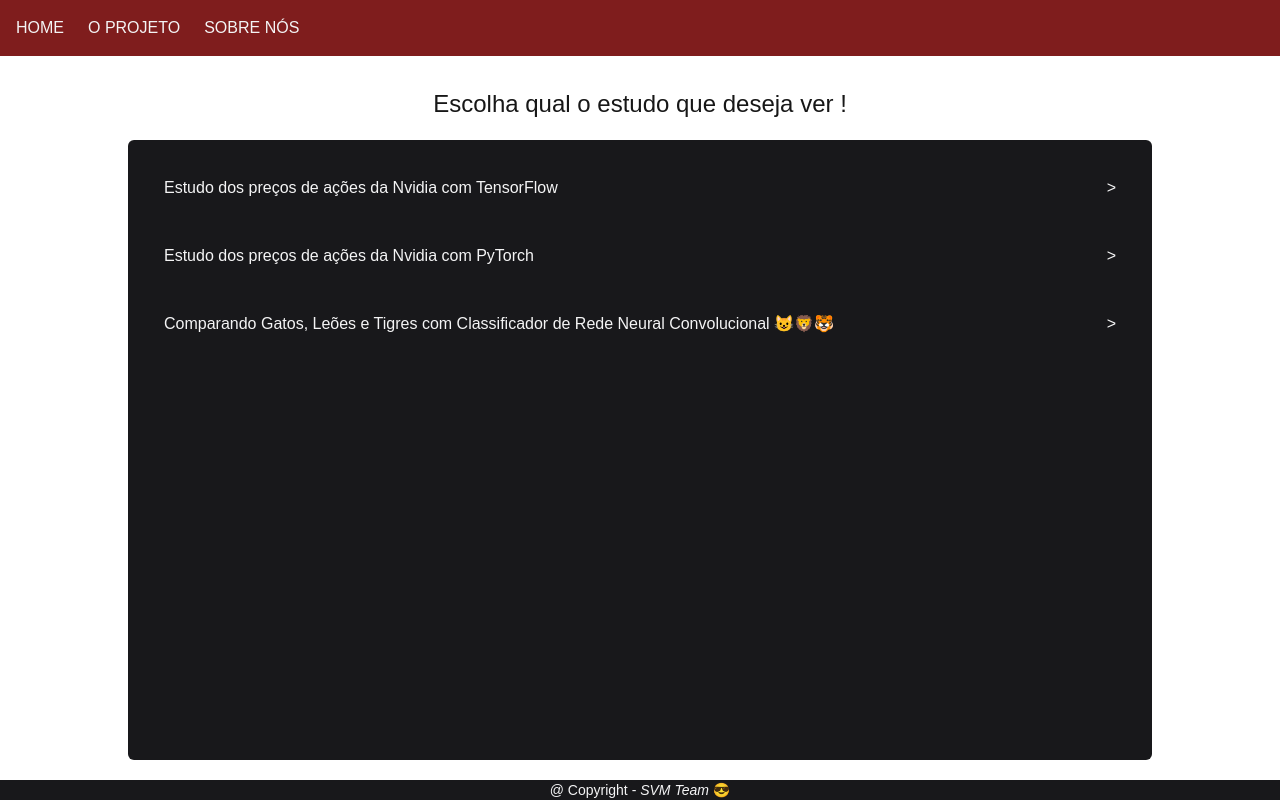
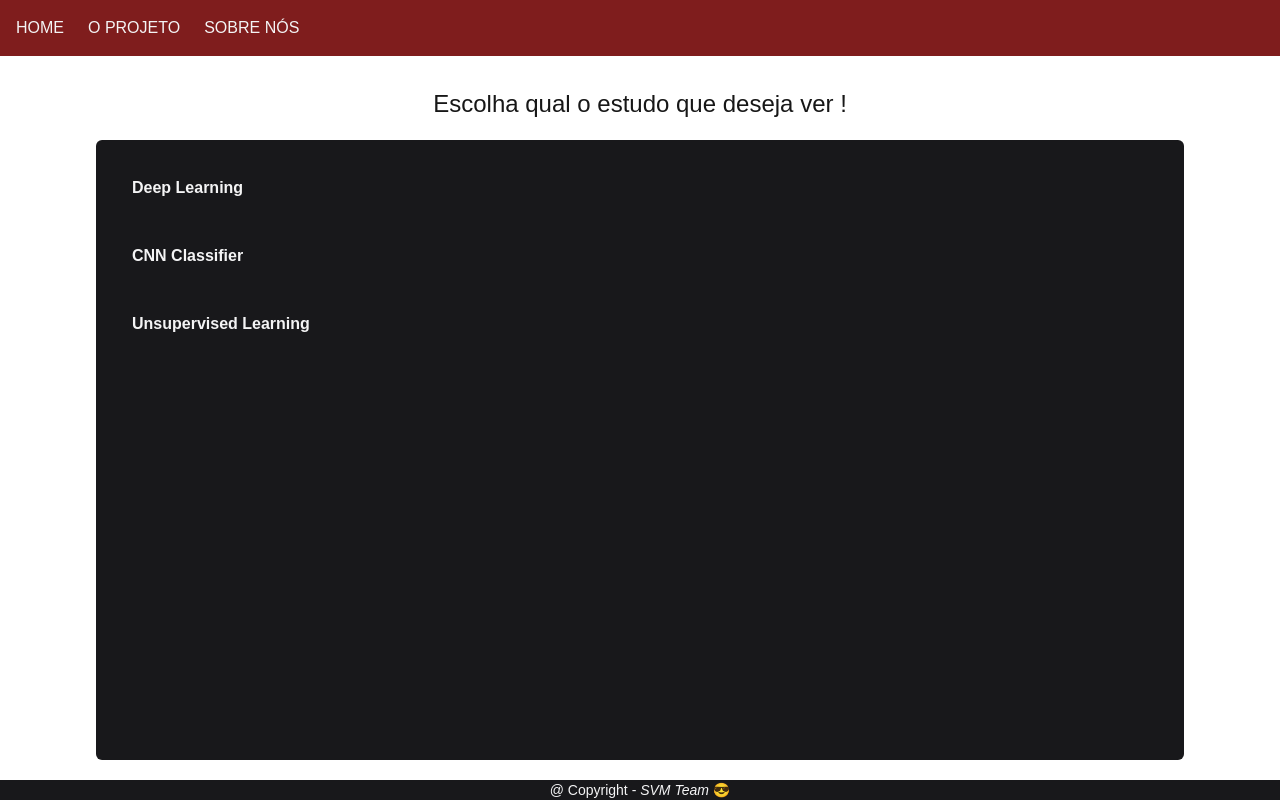
Before and after one commit to pedrobarros01/estudos-ia, a Next.js app in the folder front-ic/: page / in a window 1280 px wide. Built offline with nearby package versions, Linux system fonts and the light colour scheme.

Commit message:
feat: Adição de Árvore de menu. Feito com @pedrobarros01

```diff
--- a/front-ic/src/app/page.tsx
+++ b/front-ic/src/app/page.tsx
@@ -3,35 +3,103 @@ import { Menu } from "@/components/Menu";
 interface EstudoLista {
   nome: string;
   rota: string;
-  metodo: string;
+  estudo: string;
 }
 const Estudos: EstudoLista[] = [
   {
     nome: "Estudo dos preços de ações da Nvidia com TensorFlow",
     rota: "/deep-learning/nvidia-shares/tensorflow",
-    metodo: "DeepLearning",
+    estudo: "DeepLearning",
   },
   {
     nome: "Estudo dos preços de ações da Nvidia com PyTorch",
     rota: "/deep-learning/nvidia-shares/pytorch",
-    metodo: "DeepLearning",
+    estudo: "DeepLearning",
   },
   {
     nome: "Comparando Gatos, Leões e Tigres com Classificador de Rede Neural Convolucional 😺🦁🐯",
     rota: "/cnn-classifier/comparing-felines",
-    metodo: "CNN",
+    estudo: "CNN",
   },
 ];
 
+export interface IArvoreDeEstudos {
+  nome: string;
+  estudos: IArvoreDeEstudos[] | null;
+  rota: string;
+}
+
+const ArvoreDeEstudos : IArvoreDeEstudos[] = [
+  {
+    nome: "Deep Learning",
+    estudos: [{
+      nome: "Estudo dos preços de ações da Nvidia com TensorFlow",
+      rota: "/nvidia-shares/tensorflow",
+      estudos: null
+    }, {
+      nome: "Estudo dos preços de ações da Nvidia com PyTorch",
+      rota: "/nvidia-shares/pytorch",
+      estudos: null
+    }],
+    rota: "/deep-learning"
+  },
+  {
+    nome: "CNN Classifier",
+    estudos: [{
+      nome: "Comparando Gatos, Leões e Tigres com Classificador de Rede Neural Convolucional 😺🦁🐯",
+      rota: "/comparing-felines",
+      estudos: null
+    }],
+    rota: "/cnn-classifier"
+  },
+  {
+    nome: "Unsupervised Learning",
+    estudos: [{
+      nome: "Cluster",
+      rota: "/cluster",
+      estudos: [
+        {
+          nome: "Cluster com K-Means",
+          rota: "/k-means",
+          estudos: null
+        },
+        {
+          nome: "Cluster com C-Means",
+          rota: "/c-means",
+          estudos: null
+        }
+      ]
+    },
+    {
+      nome: "Redes de Kohonen",
+      rota: "/kohonen",
+      estudos: [
+        {
+          nome: "SOM com Minisom",
+          rota: "/minisom",
+          estudos: null
+        },
+        {
+          nome: "SOM com código sem Biblioteca",
+          rota: "/som-without-library",
+          estudos: null
+        }
+      ]
+    }
+  ],
+    rota: "/unsupervised-learning"
+  }
+]
+
 export default function Home() {
   return (
-    <main className="flex-grow flex flex-col justify-start items-center w-full pt-3 pb-5 mt-14">
+    <main className="flex-grow flex flex-col justify-start items-center w-full pt-3 pb-5 mt-14 px-24">
       <h1 className="text-2xl mb-5 mt-5">
         Escolha qual o estudo que deseja ver !
       </h1>
       <Menu.Card>
-        {Estudos.map((value, index) => {
-          return <Menu.Item nome={value.nome} rota={value.rota} key={index} />;
+        {ArvoreDeEstudos.map((value, index) => {
+          return <Menu.Item nome={value.nome} rota={value.rota} filhos={value.estudos} key={index} />;
         })}
       </Menu.Card>
     </main>
--- a/front-ic/src/components/Menu/MenuCard.tsx
+++ b/front-ic/src/components/Menu/MenuCard.tsx
@@ -6,7 +6,7 @@ interface MenuCardProps {
 
 export default function MenuCard({children}: MenuCardProps){
     return (
-        <ul className="bg-zinc-900  w-4/5 rounded-md p-5 h-full">
+        <ul className="bg-zinc-900 w-full rounded-md p-5 h-full">
             {children}
         </ul>
     );
--- a/front-ic/src/components/Menu/MenuItem.tsx
+++ b/front-ic/src/components/Menu/MenuItem.tsx
@@ -1,27 +1,61 @@
+"use client"
+import { IArvoreDeEstudos } from "@/app/page";
 import Link from "next/link";
+import { useState } from "react";
+import { Menu } from ".";
 
 interface MenuItemProps {
   nome: string;
   rota: string;
+  filhos: Array<IArvoreDeEstudos> | null;
 }
 
-export default function MenuItem({ nome, rota }: MenuItemProps) {
+export default function MenuItem({ nome, rota, filhos}: MenuItemProps) {
+
+  const [isOpen, setIsOpen] = useState(false);
+
+  const toggleMenu = () => {
+    setIsOpen(!isOpen);
+  }
+
   return (
     <li
-      className="text-zinc-100
+      className={`
+        text-zinc-100
         hover:cursor-pointer
         p-4
         mb-3
         flex
-        justify-between
-        items-center
+        flex-col
+        justify-end
+        items-end
         rounded-md
-        hover:bg-red-900
+        ${isOpen ? "bg-red-900" : "hover:bg-red-900"}
+        `}
 
-        "
+        onClick={toggleMenu}
     >
-      <Link href={rota}>{nome} </Link>
-      <span>&gt;</span>
+      {filhos && (<div className="w-full flex justify-start items-center">
+        <span className={`font-bold ${isOpen ? "mb-3" : ""}`} >{nome}</span>
+      </div>)}
+
+      {
+      !filhos &&
+      (<div className="w-full flex justify-between items-center">
+        <Link href={rota}>{nome} </Link>
+        <span>&gt;</span>
+      </div>)
+      }
+
+      {filhos && isOpen && (<>
+      <Menu.Card>
+      {filhos.map((value, index) => {
+          return <Menu.Item nome={value.nome} rota={rota + value.rota} filhos={value.estudos} key={index} />;
+        })}
+      </Menu.Card>
+      </>)}
+
+
     </li>
   );
 }
```
